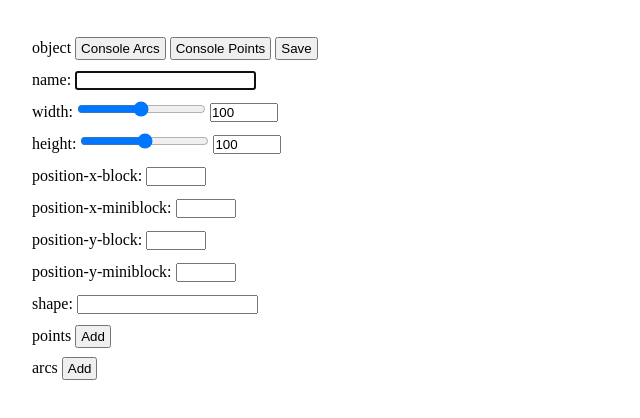
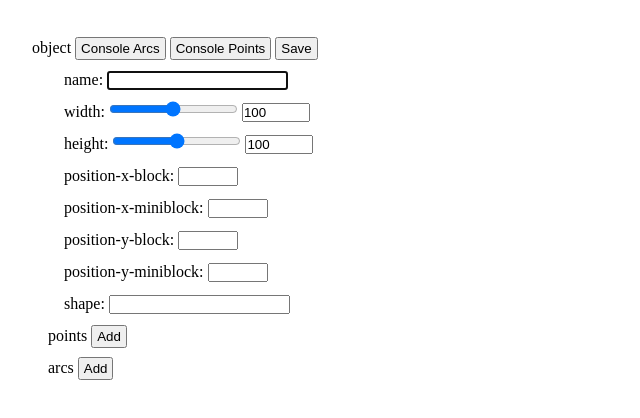
Before and after one commit to tom-wat/shape-data, a plain HTML site: page index.html in a window 1280 px wide. Shown: the whole page, without its empty margins (0-640 px from the left). Drawn offline with Linux system fonts and the light colour scheme.

Commit message:
Add files via upload

```diff
--- a/index.html
+++ b/index.html
@@ -24,6 +24,7 @@
       }
       ul li {
         list-style: none;
+        padding-inline-start: 2ch;
       }
     </style>
     <title>Shape Data</title>
```
